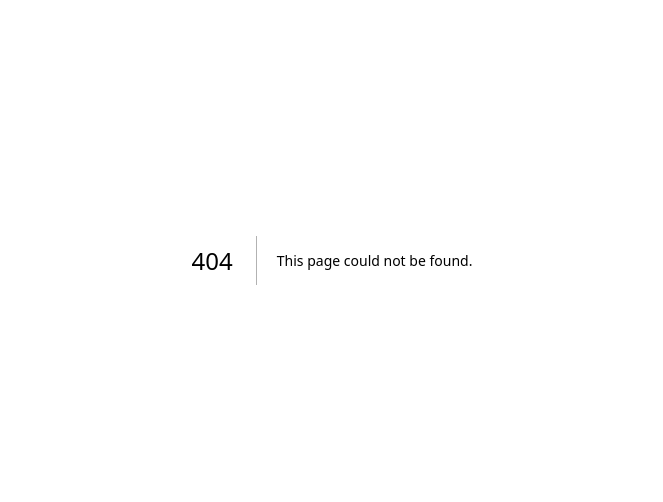
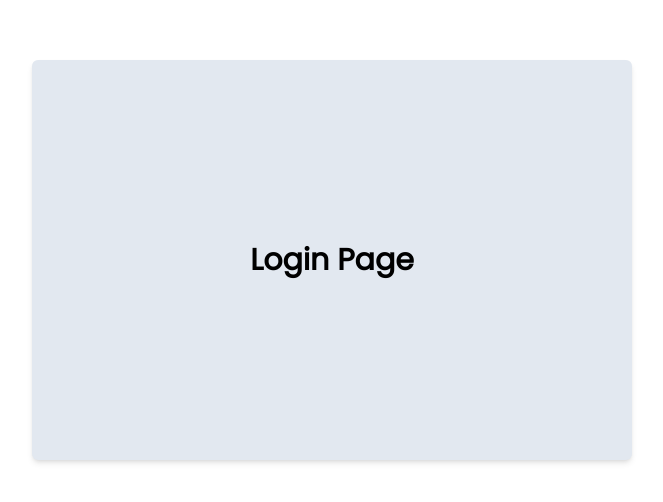
Before and after one commit to tianreformis/ecommerce-nextjs-staging, a Next.js app: page /auth/login in a window 1280 px wide. Before the commit this address had no page. Shown: the part 140-642 px from the top of the page, without its empty margins (308-971 px from the left). Built offline with nearby package versions, Linux system fonts and the light colour scheme.

Commit message:
addign components : login components

```diff
--- /dev/null
+++ b/src/components/view/auth/Login/index.tsx
@@ -0,0 +1,14 @@
+const LoginView = () => {
+    return (
+        <div className="h-screen w-screen flex flex-col  justify-center items-center">
+            <div className="bg-slate-200 shadow-md rounded-md h-[400px] w-[300px] sm:w-[600px] flex flex-col  justify-center items-center">
+                <h1 className="text-3xl font-bold">Login Page</h1>
+
+
+                </div>
+
+        </div>
+    )
+}
+
+export default LoginView
--- /dev/null
+++ b/src/pages/auth/login.tsx
@@ -0,0 +1,11 @@
+import LoginView from "@/components/view/auth/Login"
+
+const LoginPage = () => {
+    return (
+        <div>
+            <LoginView />
+        </div>
+    )
+}
+
+export default LoginPage
```
